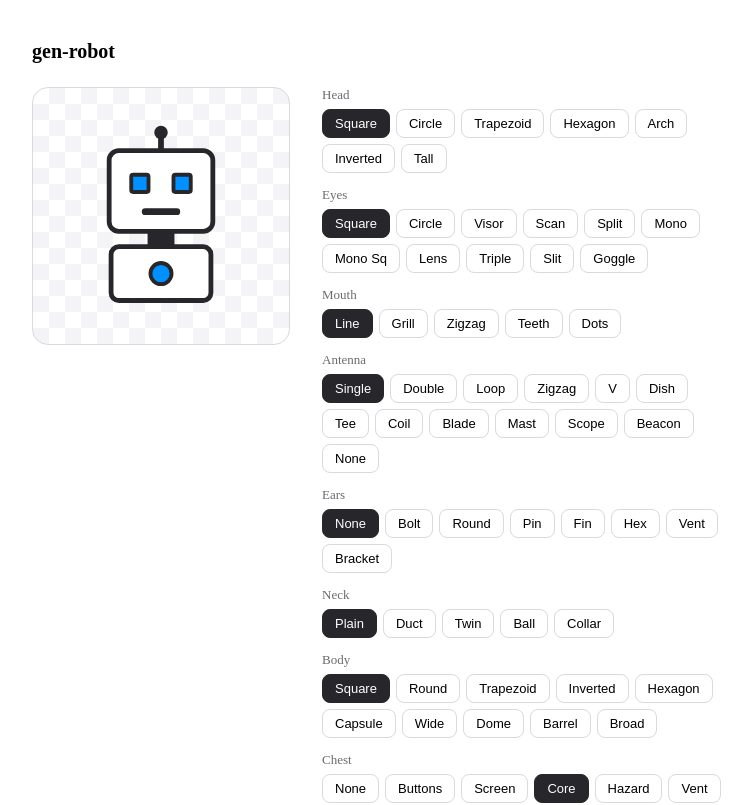
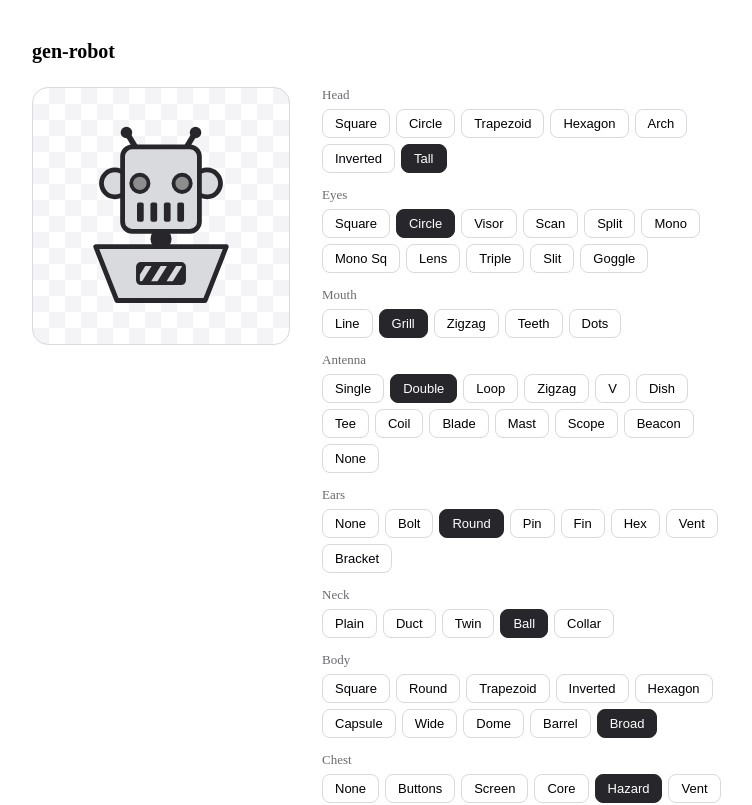
Before and after one commit to sakihet/gen-robot, a Vue app: page / in a window 1280 px wide. Shown: the top 805 px of the page, without its empty margins (256-1008 px from the left). Built offline with nearby package versions, Linux system fonts and the light colour scheme.

Commit message:
feat: show a random robot on initial load

```diff
--- a/src/App.vue
+++ b/src/App.vue
@@ -4,9 +4,9 @@
 import RobotPreview from './components/RobotPreview.vue'
 import { downloadPng, downloadSvg } from './lib/export'
 import { renderRobotSvg } from './lib/render'
-import { COLORS, FACE_COLORS, defaultConfig, randomConfig } from './lib/robot'
+import { COLORS, FACE_COLORS, randomConfig } from './lib/robot'
 
-const config = reactive(defaultConfig())
+const config = reactive(randomConfig())
 
 const headOptions = [
   { value: 'square', label: 'Square' },
```
